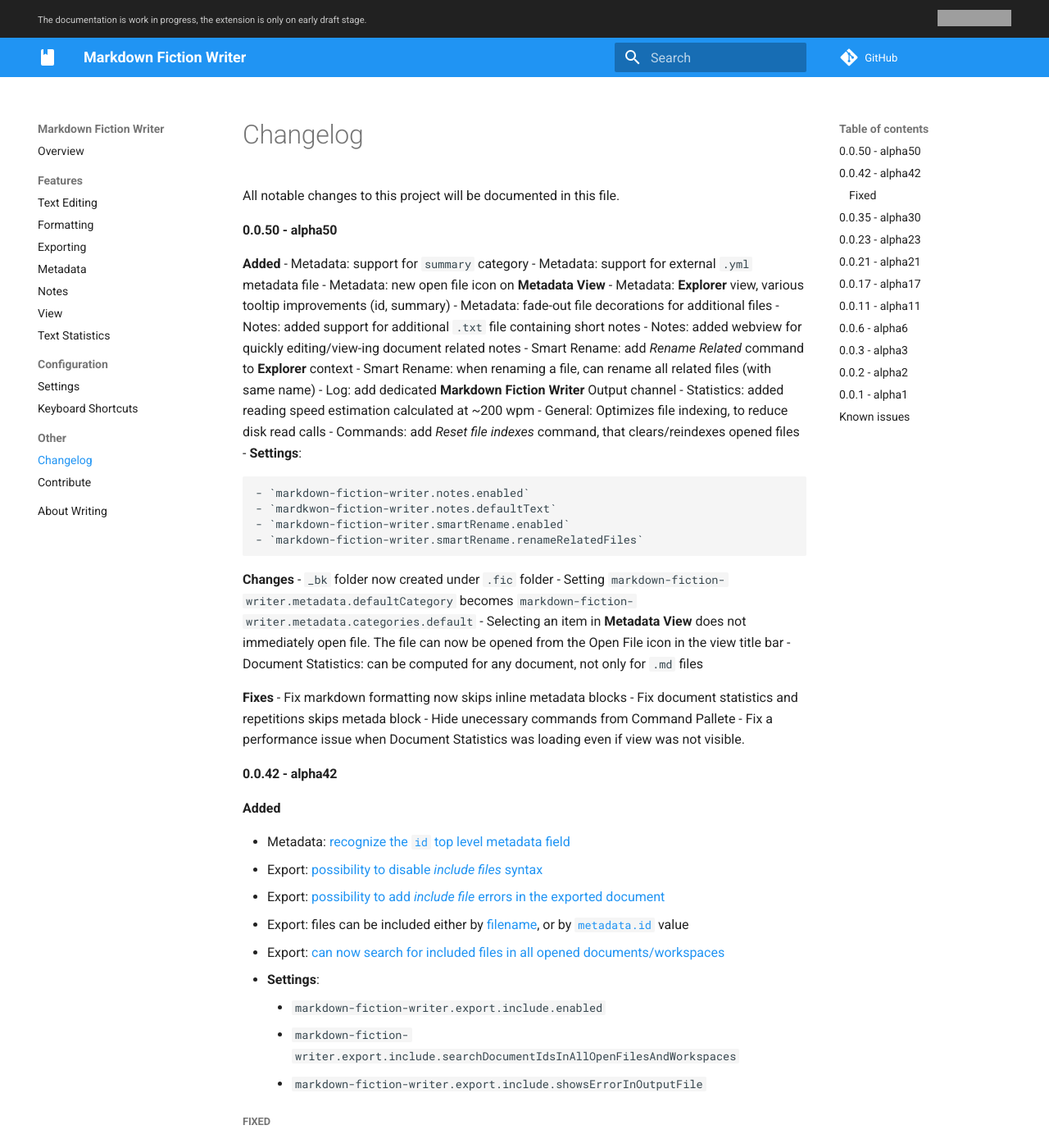
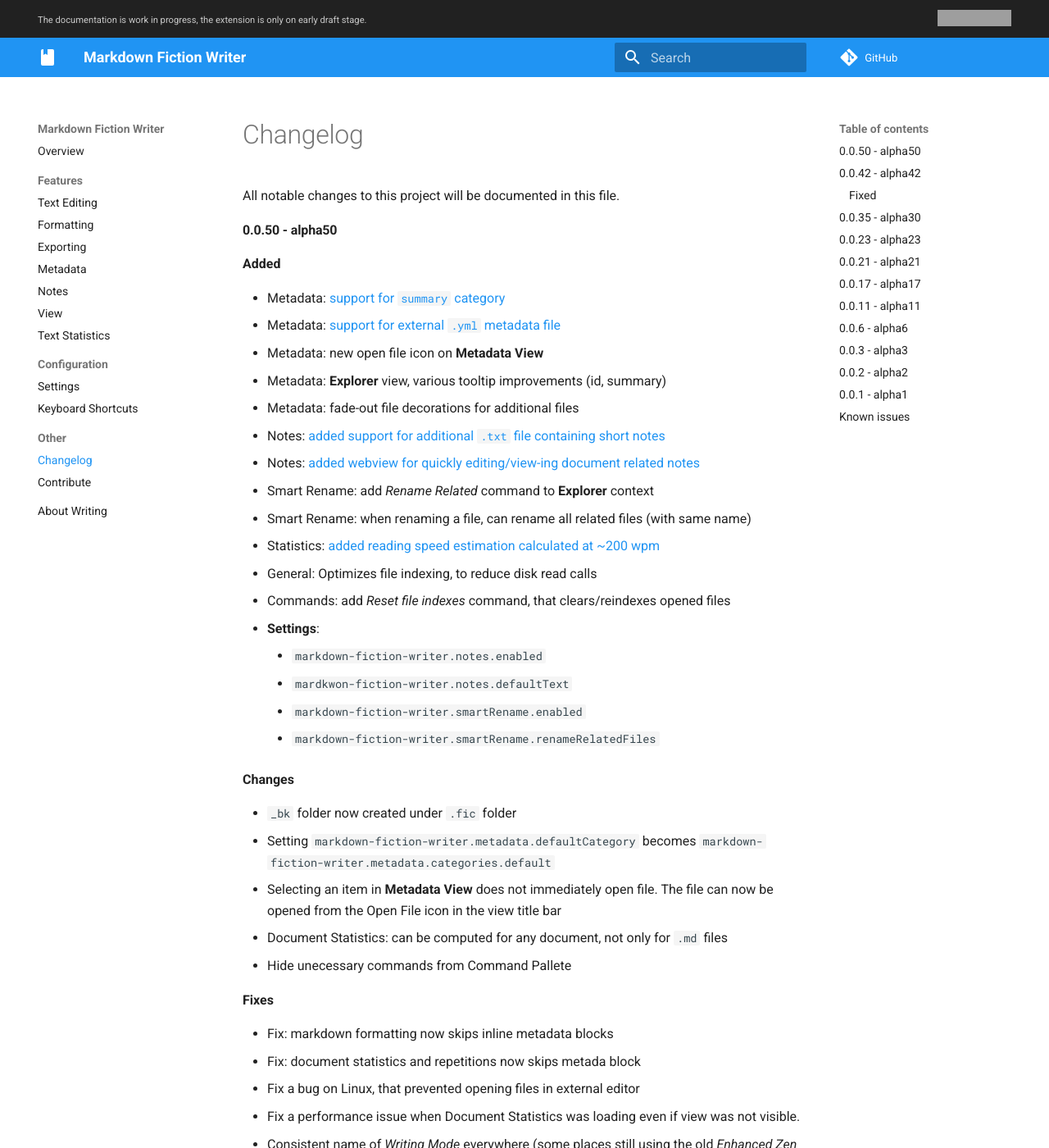
Before and after one commit to zoctarine/vscode-fiction-writer, an MkDocs documentation site: the page built from docs/changelog.md, in a window 1280 px wide and 1400 px high. Shown: the whole window at 82% size. Built offline with MkDocs 1.6.1 and Material for MkDocs 9.7.7, drawn with Linux system fonts in a browser that asks for light colours; comment, search, counter and statistics services are not loaded; some of the changed text lies outside the part shown; grey boxes are pictures that could not be loaded.

Commit message:
Update changelog

```diff
--- a/docs/changelog.md
+++ b/docs/changelog.md
@@ -3,17 +3,17 @@
 ## 0.0.50 - alpha50
 
 **Added**
-- Metadata: support for `summary` category
-- Metadata: support for external `.yml` metadata file
+
+- Metadata: [support for `summary` category](metadata.md#known-metadata)
+- Metadata: [support for external `.yml` metadata file](metadata.md#external-metadata)
 - Metadata: new open file icon on **Metadata View**
 - Metadata: **Explorer** view, various tooltip improvements (id, summary)
 - Metadata: fade-out file decorations for additional files
-- Notes: added support for additional `.txt` file containing short notes
-- Notes: added webview for quickly editing/view-ing document related notes
+- Notes: [added support for additional `.txt` file containing short notes](notes.md#quick-document-notes)
+- Notes: [added webview for quickly editing/view-ing document related notes](notes.md#adding-document-notes)
 - Smart Rename: add _Rename Related_ command to **Explorer** context
 - Smart Rename: when renaming a file, can rename all related files (with same name)
-- Log: add dedicated **Markdown Fiction Writer** Output channel
-- Statistics: added reading speed estimation calculated at ~200 wpm
+- Statistics: [added reading speed estimation calculated at ~200 wpm](stats.md#get-writing-statistics)
 - General: Optimizes file indexing, to reduce disk read calls
 - Commands: add _Reset file indexes_ command, that clears/reindexes opened files
 - **Settings**:
@@ -24,16 +24,20 @@
     - `markdown-fiction-writer.smartRename.renameRelatedFiles`
 
 **Changes**
+
 - `_bk` folder now created under `.fic` folder
 - Setting `markdown-fiction-writer.metadata.defaultCategory` becomes `markdown-fiction-writer.metadata.categories.default`
 - Selecting an item in **Metadata View** does not immediately open file. The file can now be opened from the Open File icon in the view title bar
 - Document Statistics: can be computed for any document, not only for `.md` files
+- Hide unecessary commands from Command Pallete
 
 **Fixes**
-- Fix markdown formatting now skips inline metadata blocks
-- Fix document statistics and repetitions skips metada block
-- Hide unecessary commands from Command Pallete
+
+- Fix: markdown formatting now skips inline metadata blocks
+- Fix: document statistics and repetitions now skips metada block
+- Fix a bug on Linux, that prevented opening files in external editor
 - Fix a performance issue when Document Statistics was loading even if view was not visible.
+- Consistent name of _Writing Mode_ everywhere (some places still using the old _Enhanced Zen Mode_ naming)
 
 
 ## 0.0.42 - alpha42
```
Also changed, not shown: docs/notes.md (+1 -1 lines), docs/img/notes_01.gif (added).
